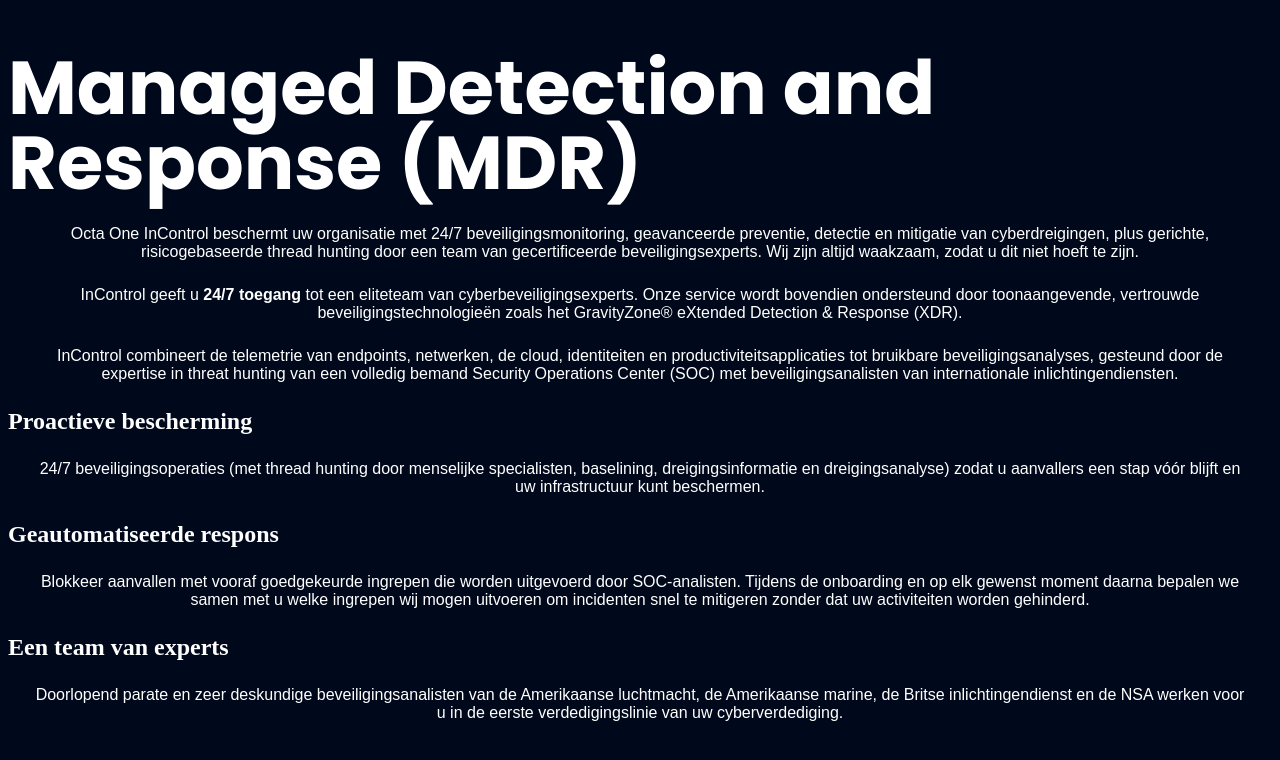
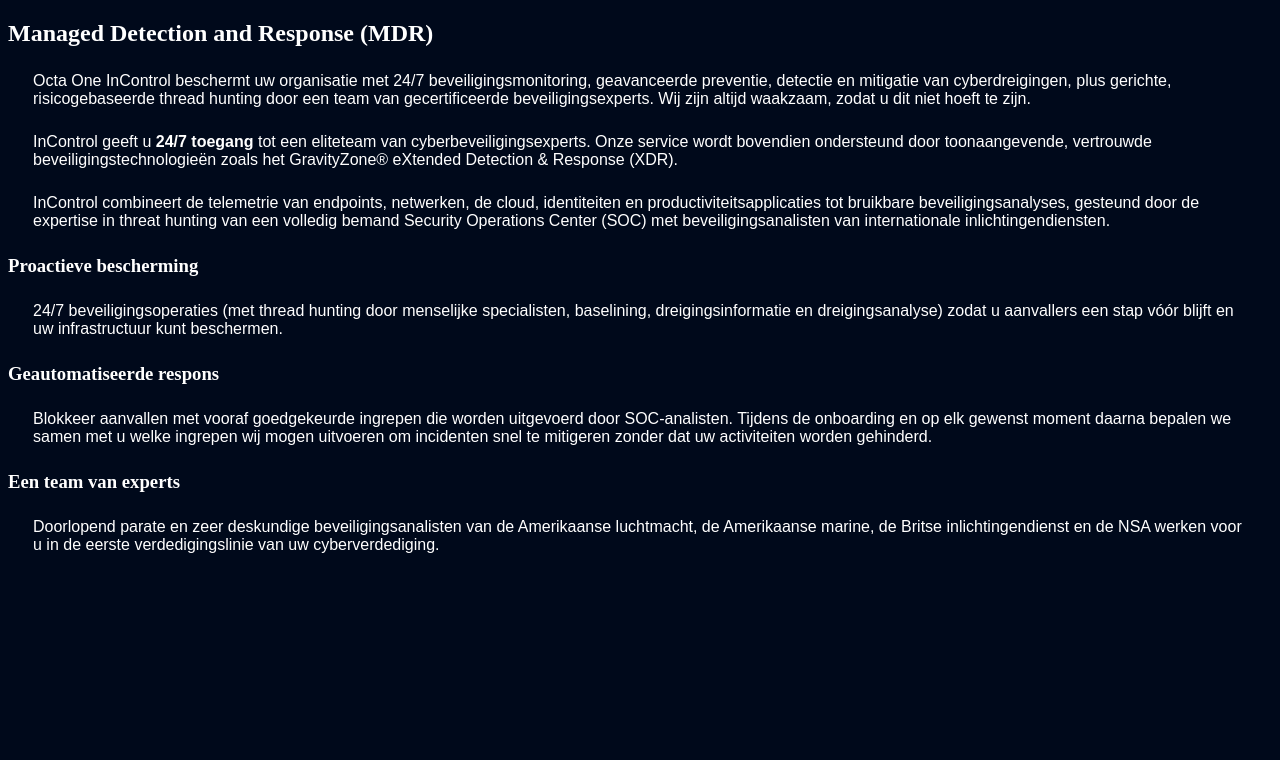
Before and after one commit to jdjongh/octaone, a plain HTML site: page incontrol/index.html in a window 1280 px wide. Drawn offline with nearby package versions, Linux system fonts and the light colour scheme; files that its build step writes are made by us from their sources; a web font is replaced by a local one.

Commit message:
Update index.html

```diff
--- a/incontrol/index.html
+++ b/incontrol/index.html
@@ -8,22 +8,13 @@
 <link href="https://fonts.googleapis.com/css?family=Muli" rel="stylesheet">
 <script>document.addEventListener("touchstart", function(){}, true);</script> <link rel='stylesheet' href='https://cdnjs.cloudflare.com/ajax/libs/animate.css/3.5.2/animate.min.css'><link rel="stylesheet" href="./style.css">
 
-<h1><strong>Managed Detection and Response (MDR)</strong></h1>
-
-<p>Octa One InControl beschermt uw organisatie met 24/7 beveiligingsmonitoring, geavanceerde preventie, detectie en mitigatie van cyberdreigingen, plus gerichte, risicogebaseerde thread hunting door een team van gecertificeerde beveiligingsexperts. Wij zijn altijd waakzaam, zodat u dit niet hoeft te zijn.</p>
-
-<p>InControl geeft u&nbsp;<strong>24/7 toegang&nbsp;</strong>tot een eliteteam van cyberbeveiligingsexperts. Onze service wordt bovendien ondersteund door toonaangevende, vertrouwde beveiligingstechnologie&euml;n zoals het GravityZone&reg; eXtended Detection &amp; Response (XDR).</p>
-
-<p>InControl combineert de telemetrie van endpoints, netwerken, de cloud, identiteiten en productiviteitsapplicaties tot bruikbare beveiligingsanalyses, gesteund door de expertise in threat hunting van een volledig bemand Security Operations Center (SOC) met beveiligingsanalisten van internationale inlichtingendiensten.</p>
-
-<h2>Proactieve bescherming</h2>
-
-<p>24/7 beveiligingsoperaties (met thread hunting door menselijke specialisten, baselining, dreigingsinformatie en dreigingsanalyse) zodat u aanvallers een stap v&oacute;&oacute;r blijft en uw infrastructuur kunt beschermen.</p>
-
-<h2>Geautomatiseerde respons</h2>
-
-<p>Blokkeer aanvallen met vooraf goedgekeurde ingrepen die worden uitgevoerd door SOC-analisten. Tijdens de onboarding en op elk gewenst moment daarna bepalen we samen met u welke ingrepen wij mogen uitvoeren om incidenten snel te mitigeren zonder dat uw activiteiten worden gehinderd.</p>
-
-<h2>Een team van experts</h2>
-
-<p>Doorlopend parate en zeer deskundige beveiligingsanalisten van de Amerikaanse luchtmacht, de Amerikaanse marine, de Britse inlichtingendienst en de NSA werken voor u in de eerste verdedigingslinie van uw cyberverdediging.</p>
+<h2 style="text-align: left;"><strong>Managed Detection and Response (MDR)</strong></h2>
+<p style="text-align: left;">Octa One InControl beschermt uw organisatie met 24/7 beveiligingsmonitoring, geavanceerde preventie, detectie en mitigatie van cyberdreigingen, plus gerichte, risicogebaseerde thread hunting door een team van gecertificeerde beveiligingsexperts. Wij zijn altijd waakzaam, zodat u dit niet hoeft te zijn.</p>
+<p style="text-align: left;">InControl geeft u&nbsp;<strong>24/7 toegang&nbsp;</strong>tot een eliteteam van cyberbeveiligingsexperts. Onze service wordt bovendien ondersteund door toonaangevende, vertrouwde beveiligingstechnologie&euml;n zoals het GravityZone&reg; eXtended Detection &amp; Response (XDR).</p>
+<p style="text-align: left;">InControl combineert de telemetrie van endpoints, netwerken, de cloud, identiteiten en productiviteitsapplicaties tot bruikbare beveiligingsanalyses, gesteund door de expertise in threat hunting van een volledig bemand Security Operations Center (SOC) met beveiligingsanalisten van internationale inlichtingendiensten.</p>
+<h3 style="text-align: left;">Proactieve bescherming</h3>
+<p style="text-align: left;">24/7 beveiligingsoperaties (met thread hunting door menselijke specialisten, baselining, dreigingsinformatie en dreigingsanalyse) zodat u aanvallers een stap v&oacute;&oacute;r blijft en uw infrastructuur kunt beschermen.</p>
+<h3 style="text-align: left;">Geautomatiseerde respons</h3>
+<p style="text-align: left;">Blokkeer aanvallen met vooraf goedgekeurde ingrepen die worden uitgevoerd door SOC-analisten. Tijdens de onboarding en op elk gewenst moment daarna bepalen we samen met u welke ingrepen wij mogen uitvoeren om incidenten snel te mitigeren zonder dat uw activiteiten worden gehinderd.</p>
+<h3 style="text-align: left;">Een team van experts</h3>
+<p style="text-align: left;">Doorlopend parate en zeer deskundige beveiligingsanalisten van de Amerikaanse luchtmacht, de Amerikaanse marine, de Britse inlichtingendienst en de NSA werken voor u in de eerste verdedigingslinie van uw cyberverdediging.</p>
```
